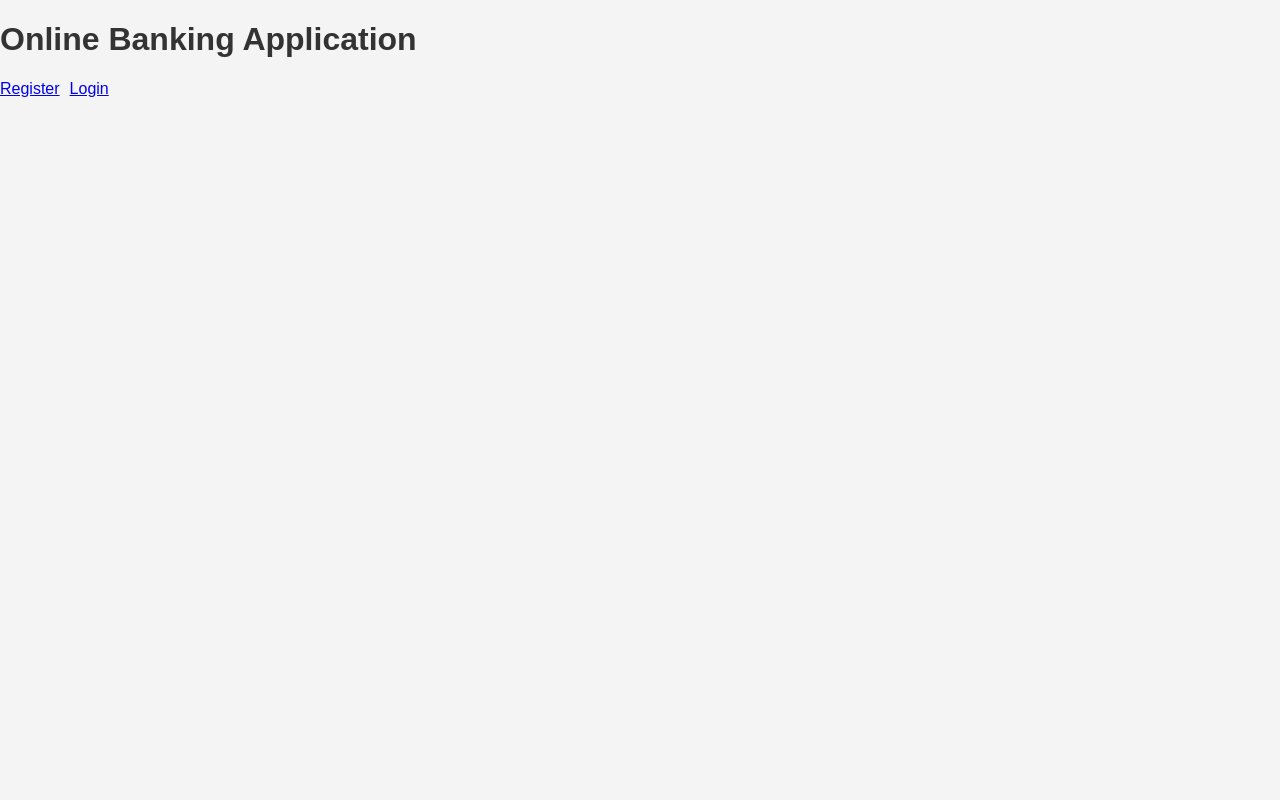
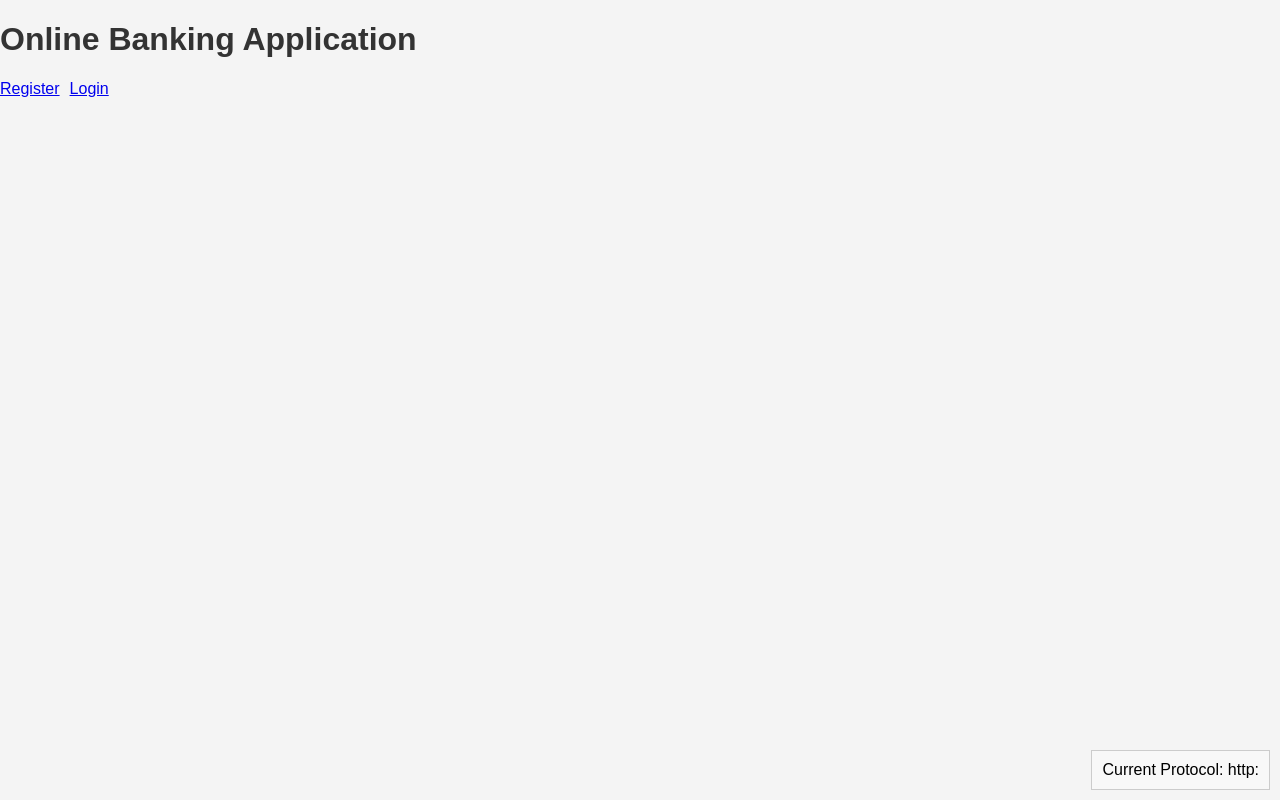
Before and after one commit to VIIWhite/BankApp, a React (Create React App) app in the folder frontend/: page / in a window 1280 px wide. Built offline with nearby package versions, Linux system fonts and the light colour scheme.

Commit message:
print current protocol

```diff
--- a/frontend/src/App.js
+++ b/frontend/src/App.js
@@ -1,4 +1,4 @@
-import React from 'react';
+import React, { useEffect, useState } from 'react';
 import { BrowserRouter as Router, Routes, Route, Link } from 'react-router-dom';
 import Register from './components/Register';
 import Login from './components/Login';
@@ -8,6 +8,14 @@ import { AuthProvider } from './components/AuthContext';
 import './App.css';
 
 function App() {
+    const [protocol, setProtocol] = useState('');
+
+    useEffect(() => {
+        // check current protocol
+        const currentProtocol = window.location.protocol;
+        setProtocol(currentProtocol);
+    }, []);
+
     return (
         <AuthProvider>
             <Router>
@@ -17,7 +25,6 @@ function App() {
                         <ul>
                             <li><Link to="/register">Register</Link></li>
                             <li><Link to="/login">Login</Link></li>
-
                         </ul>
                     </nav>
                     <Routes>
@@ -26,6 +33,10 @@ function App() {
                         <Route path="/account/:username" element={<AccountPage />} />
                         <Route path="/admin" element={<AdminPage />} />
                     </Routes>
+                    {/* show current protocol */}
+                    <div style={{ position: 'fixed', bottom: '10px', right: '10px', padding: '10px', backgroundColor: '#f8f8f8', border: '1px solid #ccc' }}>
+                        Current Protocol: {protocol}
+                    </div>
                 </div>
             </Router>
         </AuthProvider>
```
Also changed, not shown: 1 other file (tests, documents, lock files or other folders).
